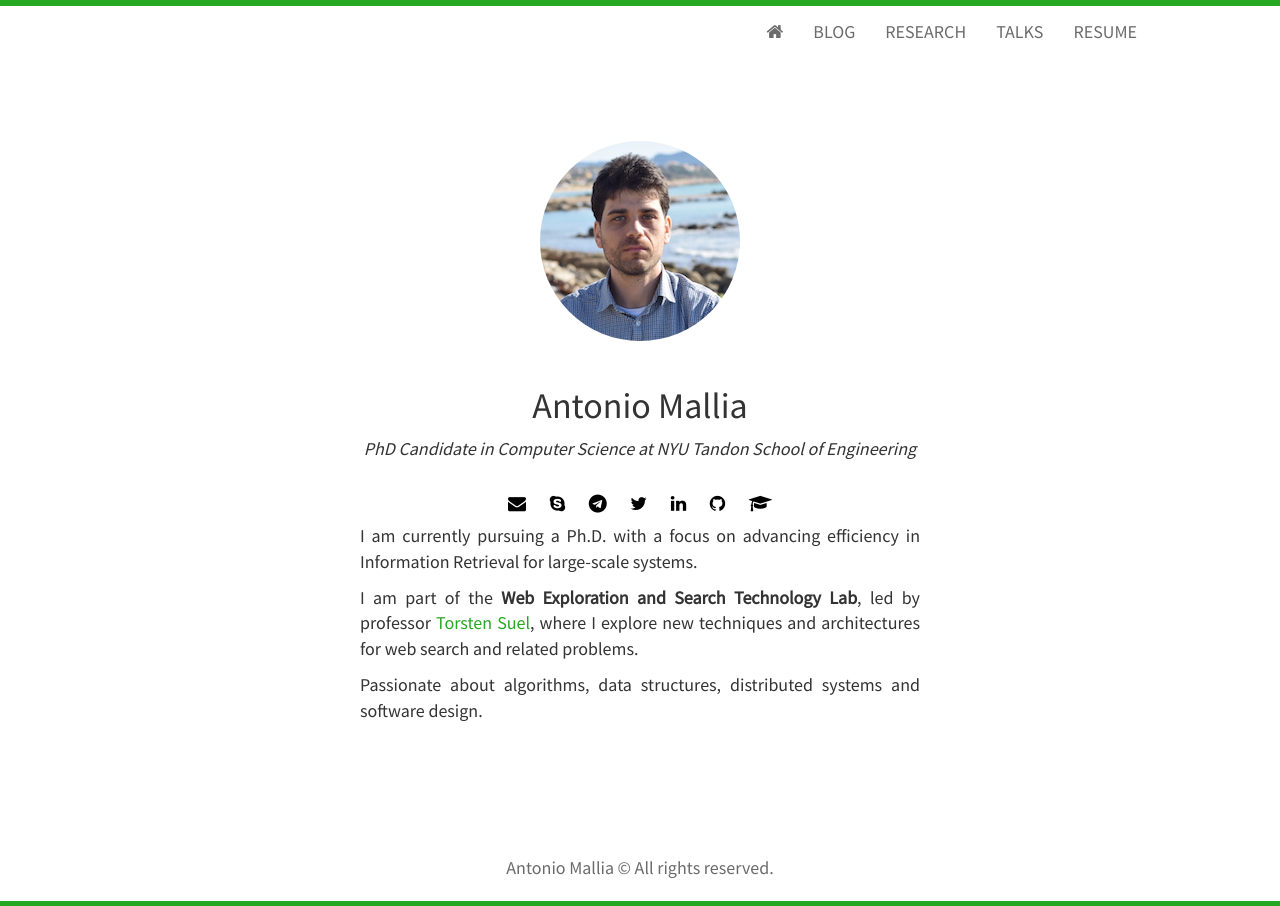
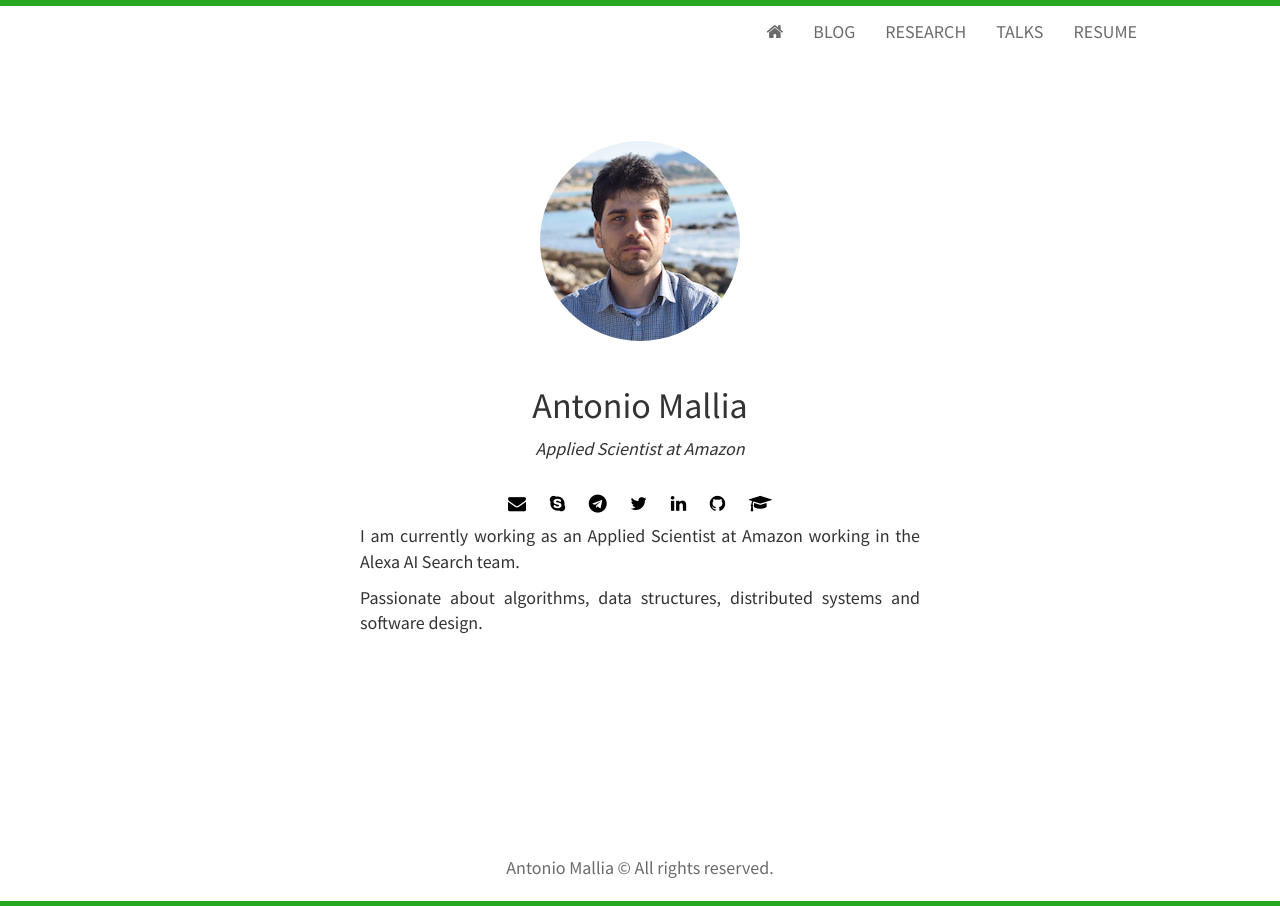
Before and after one commit to amallia/amallia.github.io, a Jekyll site: the page built from index.html, in a window 1280 px wide. Built offline with Jekyll 4.4.1, drawn with Linux system fonts in a browser that asks for light colours; nearby versions of some CDN libraries; the list of posts is cut into pages by our own code.

Commit message:
Update index.html

```diff
--- a/index.html
+++ b/index.html
@@ -10,14 +10,14 @@ layout: home
 	  <br>
 	  <h1>Antonio Mallia</h1>
 	  <div style="max-width: 560px; margin: 0 auto;">
-		  <p align="center"> <em align="center">PhD Candidate in Computer Science at NYU Tandon School of Engineering</em></p>
+		  <p align="center"> <em align="center">Applied Scientist at Amazon</em></p>
 		  {% include social.html %}
 		  <p align="justify">
-			  I am currently pursuing a Ph.D. with a focus on advancing efficiency in Information Retrieval for large-scale systems.
+			  I am currently working as an Applied Scientist at Amazon working in the Alexa AI Search team.
 	  	  </p>
-	  	  <p align="justify">
+<!-- 	  	  <p align="justify">
 	  	  	I am part of the <strong>Web Exploration and Search Technology Lab</strong>, led by professor <a href="http://engineering.nyu.edu/~suel/" target="blank">Torsten Suel</a>, where I explore new techniques and architectures for web search and related problems.
-	  	  </p>
+	  	  </p> -->
 		  <p align="justify">
 			  Passionate about algorithms, data structures, distributed systems and software design.
 	  	  </p>
```
